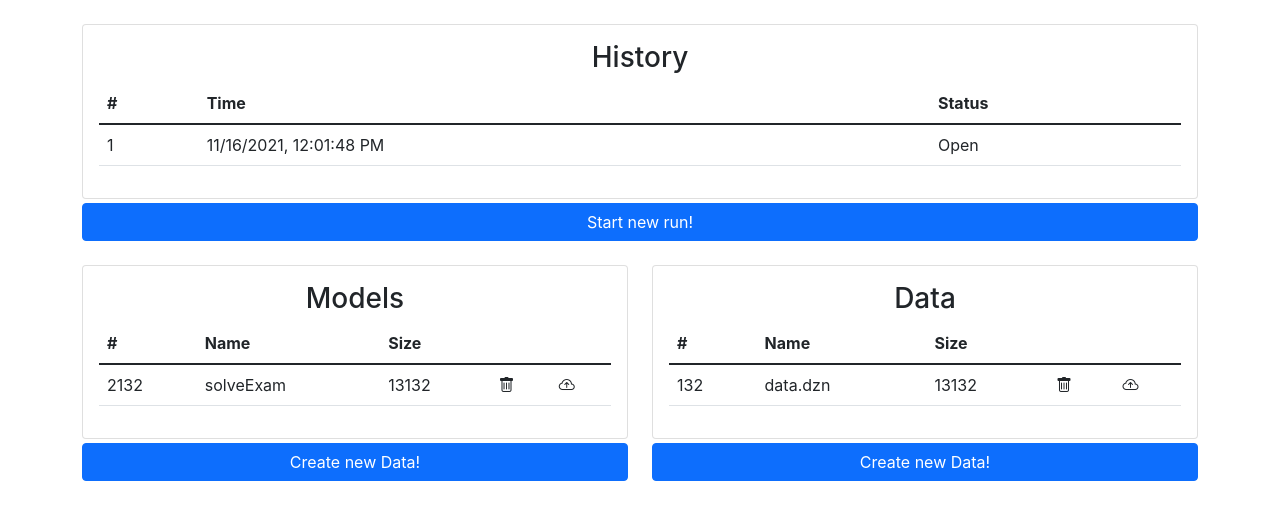
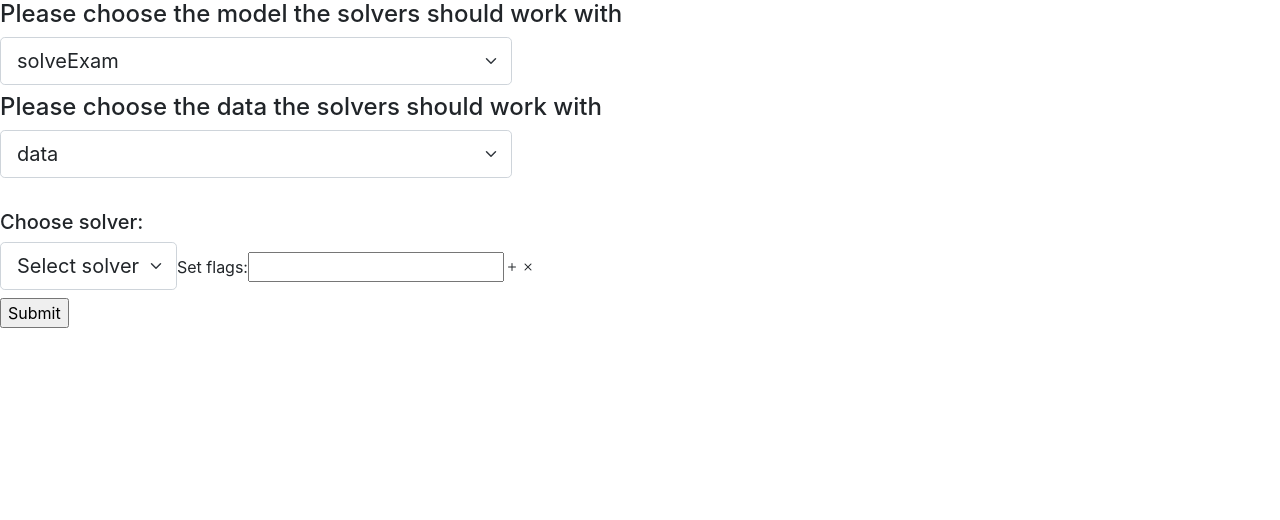
Before and after one commit to dm885-2/dm885-2.github.io, a React (Create React App) app: page / in a window 1280 px wide. Shown: the top 520 px of the page. Built offline with nearby package versions, Linux system fonts and the light colour scheme.

Commit message:
update to Create Run Page

```diff
--- a/src/App.js
+++ b/src/App.js
@@ -1,13 +1,14 @@
 // import LoginPage from "./components/LoginPage";
 import React from "react";
 import HistoryPage from "./components/HistoryPage";
+import NewRunPage from "./components/NewRunPage";
 
 export default class App extends React.Component {
 
   render()
   {
     return (
-      <HistoryPage />
+      <NewRunPage />
     );
   }
 }
--- /dev/null
+++ b/src/components/NewRunPage.js
@@ -0,0 +1,126 @@
+import React,   {useState} from "react";
+import { v4 as uuidv4 } from 'uuid';
+
+
+
+// Create a new component that will produce some HTML where a user can choose multiple Solver from a dropdown and also give a text input for some flags to set.
+
+
+const NewRunPage = () => {
+    const [inputFields, setInputField] = useState([
+        {id:uuidv4(),solver:'', flag:''},
+    ]);
+
+    const [models, setModels] = useState([
+        {
+            key: 2132,
+            name: "solveExam",
+            size: 13132},
+        {
+            key: 2133,
+            name: "solveExam1",
+            size: 13133,
+        }
+    ]);
+
+    const [data, setData] = useState([
+        {
+            key: 2132,
+            name: "data",
+            size: 13132},
+        {
+            key: 2133,
+            name: "data1",
+            size: 13133,
+        }
+    ]);
+
+
+    const setSolver = (id, e) => {
+        e.preventDefault();
+        const newInputFields = inputFields.map(i => {
+            if(id === i.id) {
+              i[e.target.solver] = e.target.value
+            }
+            return i;
+          })
+
+          setInputField(newInputFields);
+
+        }
+
+    const setFlags= (id, e) => {
+        e.preventDefault();
+        const newInputFields = inputFields.map(i => {
+            if(id === i.id) {
+              i[e.target.flag] = e.target.value
+            }
+            return i;
+          })
+
+          setInputField(newInputFields);
+
+        }
+
+
+    const handleSubmit = (event) => {
+        event.preventDefault();
+        console.log(inputFields.solver, inputFields.flag);
+    }
+    const removeFields = (id) => {
+        const list  = [...inputFields];
+        list.splice(list.findIndex(v => v.id === id), 1);
+        setInputField(list);
+    }
+    const addFields = () => {
+        setInputField([...inputFields, {id:uuidv4(),solver:'', flag:''}]);
+    }
+
+    return (
+        <form onSubmit={handleSubmit}>
+            <h4>Please choose the model the solvers should work with </h4>
+            <div class="dropdown">
+                <select class="form-select form-select-lg mb-2" aria-label=".form-select-lg example" style={{ width: '40%' }}>
+                    {models.map(model => (
+                        <option value={model.name}>{model.name}</option>
+                    ))}
+                </select>
+            </div>
+            <h4>Please choose the data the solvers should work with </h4>
+            <div class="dropdown">
+                <select class="form-select form-select-lg mb-2" aria-label=".form-select-lg example" style={{ width: '40%' }}>
+                    {data.map(data => (
+                        <option value={data.name}>{data.name}</option>
+                    ))}
+                </select>
+            </div>
+            <br></br>
+                {inputFields.map(inputField => (
+                    <div key={inputField.id}>
+                        <label>
+                            <h5>Choose solver:</h5>
+                            <select class="form-select form-select-lg mb-2" aria-label=".form-select-lg example" id="solver" value={inputFields.solver} onChange={e => setSolver(inputField.id, e)}>
+                                <option value="">Select solver</option>
+                                <option value="solver1">Solver 1</option>
+                                <option value="solver2">Solver 2</option>
+                                <option value="solver3">Solver 3</option>
+                            </select>
+                        </label>
+                        <label>
+                            Set flags:
+                            <input id="flags" value={inputFields.flags} onChange={e => setFlags(inputField.id, e)} />
+                        </label>
+                        <label>
+                            <i class="bi bi-plus" onClick={addFields}></i>
+                            <i class="bi bi-x" onClick={() => removeFields(inputField.id)}></i>
+                        </label>
+
+                    </div>
+
+                ), this)}
+                <input type="submit" value="Submit" />
+            </form>
+    );
+}
+
+export default NewRunPage;
```
